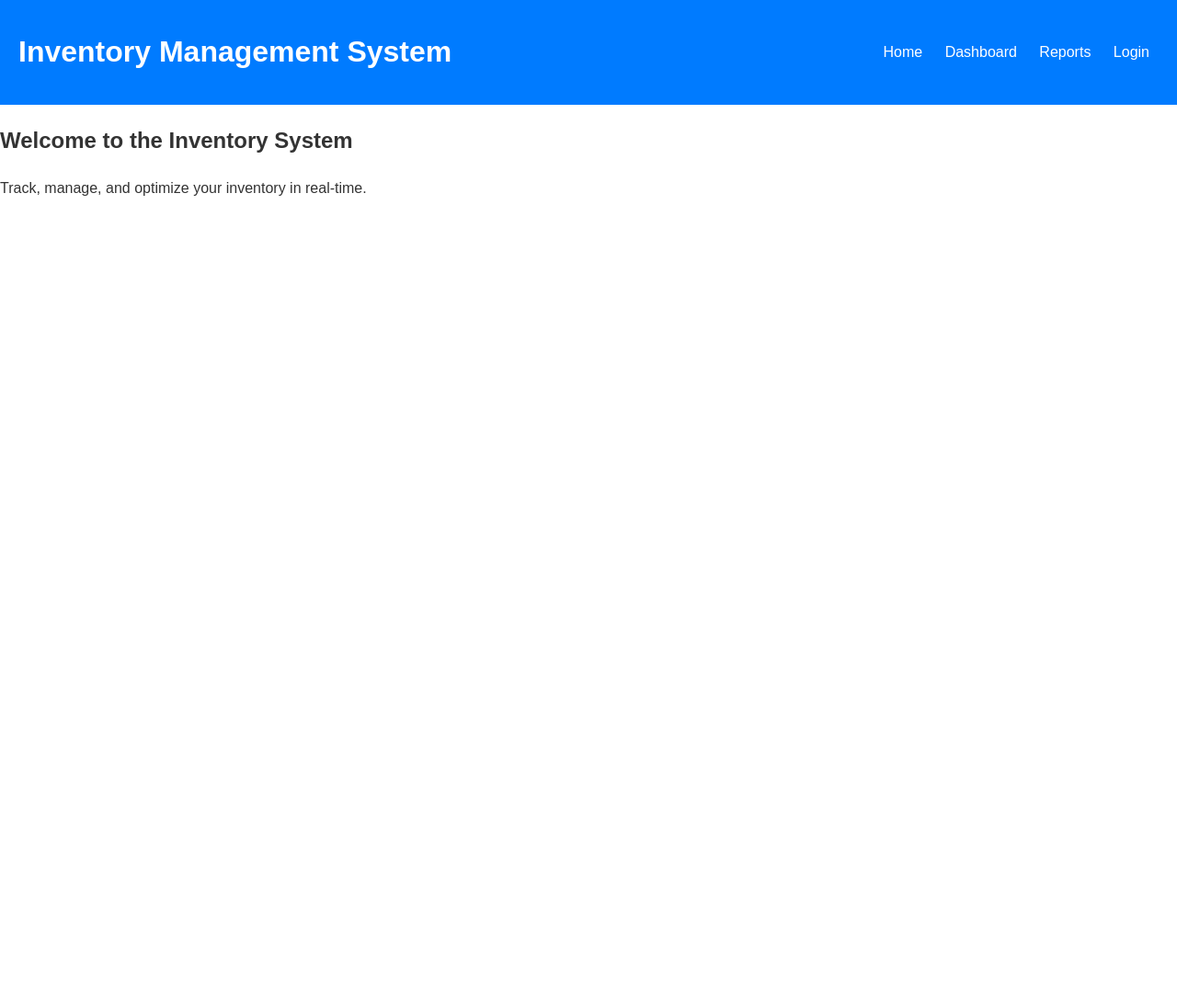
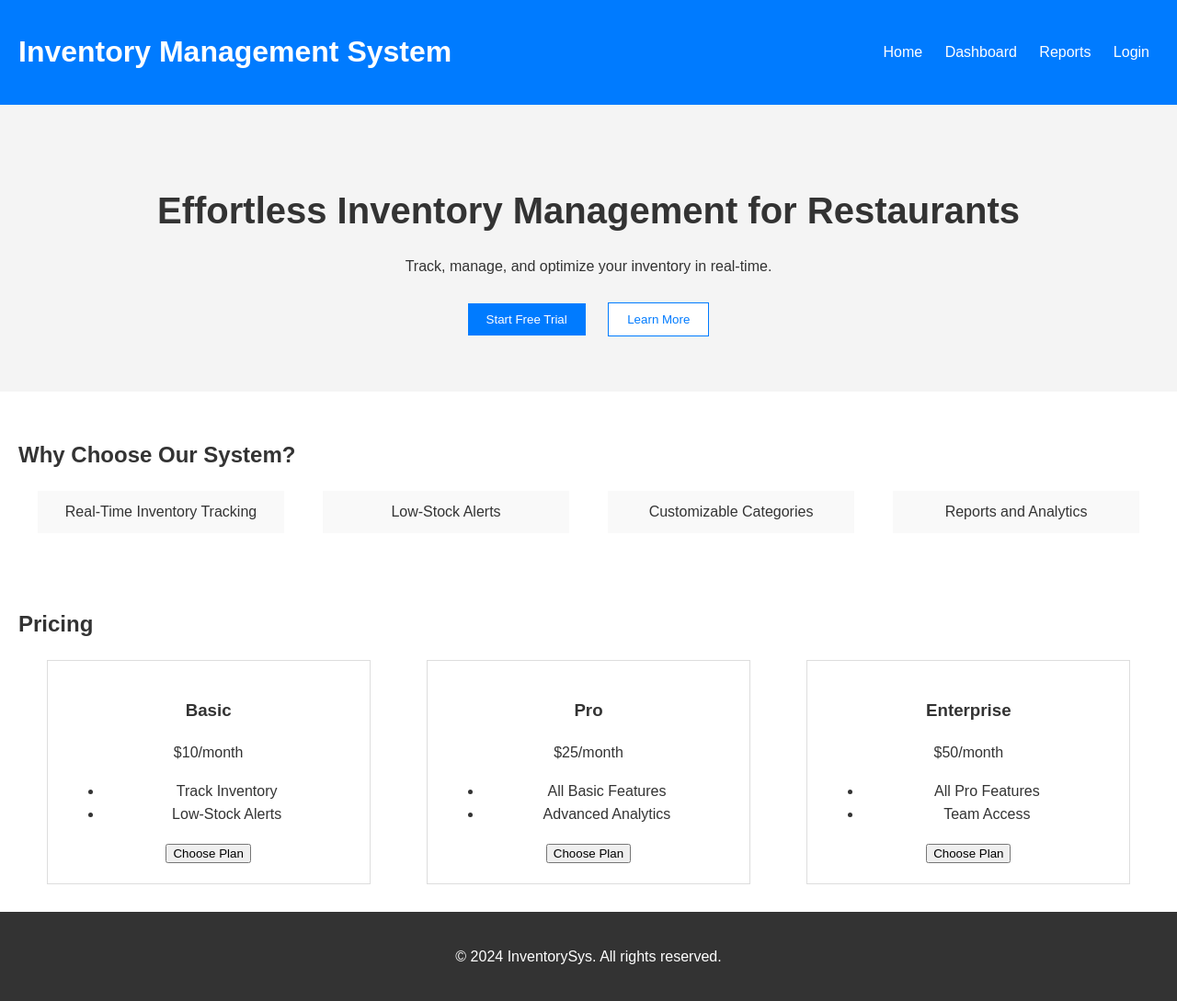
Before and after one commit to elevonix-tech/InventorySys---Python, a Flask app: page / in a window 1280 px wide. Shown: the whole page at 92% size. Before the commit the page ends 213 px from the top, so only its background shows below. Run offline with Flask 3, Linux system fonts and the light colour scheme.

Commit message:
add index

```diff
--- a/templates/index.html
+++ b/templates/index.html
@@ -2,8 +2,57 @@
 
 {% block content %}
 
-<h2>Welcome to the Inventory System</h2>
+<section id="hero">
+    <h1>Effortless Inventory Management for Restaurants</h1>
+    <p>Track, manage, and optimize your inventory in real-time.</p>
+    <button class="primary-button">Start Free Trial</button>
+    <button class="secondary-button">Learn More</button>
+</section>
 
-<p>Track, manage, and optimize your inventory in real-time.</p>
+<section id="features">
+    <h2>Why Choose Our System?</h2>
+    <div class="features-list">
+        <div class="feature">Real-Time Inventory Tracking</div>
+        <div class="feature">Low-Stock Alerts</div>
+        <div class="feature">Customizable Categories</div>
+        <div class="feature">Reports and Analytics</div>
+    </div>
+</section>
 
+<section id="pricing">
+    <h2>Pricing</h2>
+    <div class="pricing-plans">
+        <div class="plan">
+            <h3>Basic</h3>
+            <p>$10/month</p>
+            <ul>
+                <li>Track Inventory</li>
+                <li>Low-Stock Alerts</li>
+            </ul>
+            <button>Choose Plan</button>
+        </div>
+        <div class="plan">
+            <h3>Pro</h3>
+            <p>$25/month</p>
+            <ul>
+                <li>All Basic Features</li>
+                <li>Advanced Analytics</li>
+            </ul>
+            <button>Choose Plan</button>
+        </div>
+        <div class="plan">
+            <h3>Enterprise</h3>
+            <p>$50/month</p>
+            <ul>
+                <li>All Pro Features</li>
+                <li>Team Access</li>
+            </ul>
+            <button>Choose Plan</button>
+        </div>
+    </div>
+</section>
+
+<footer>
+    <p>© 2024 InventorySys. All rights reserved.</p>
+</footer>
 {% endblock %}
```
